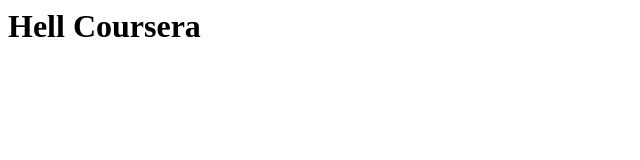
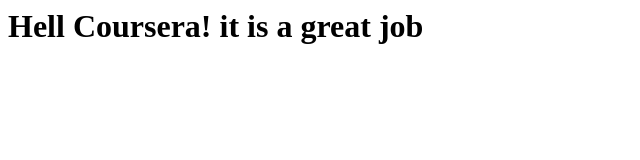
Before and after one commit to badrsaeed/webDesignCourse, a plain HTML site: page site/index.html in a window 1280 px wide. Shown: the whole page, without its empty margins (0-640 px from the left). Drawn offline with Linux system fonts and the light colour scheme.

Commit message:
the seconed commit

```diff
--- a/site/index.html
+++ b/site/index.html
@@ -3,6 +3,6 @@
 		<title>Hello Coursera</title>
 	</head>
 	<body>
-		<h1>Hell Coursera</h1>
+		<h1>Hell Coursera! it is a great job</h1>
 	</body>
 </html>
```
